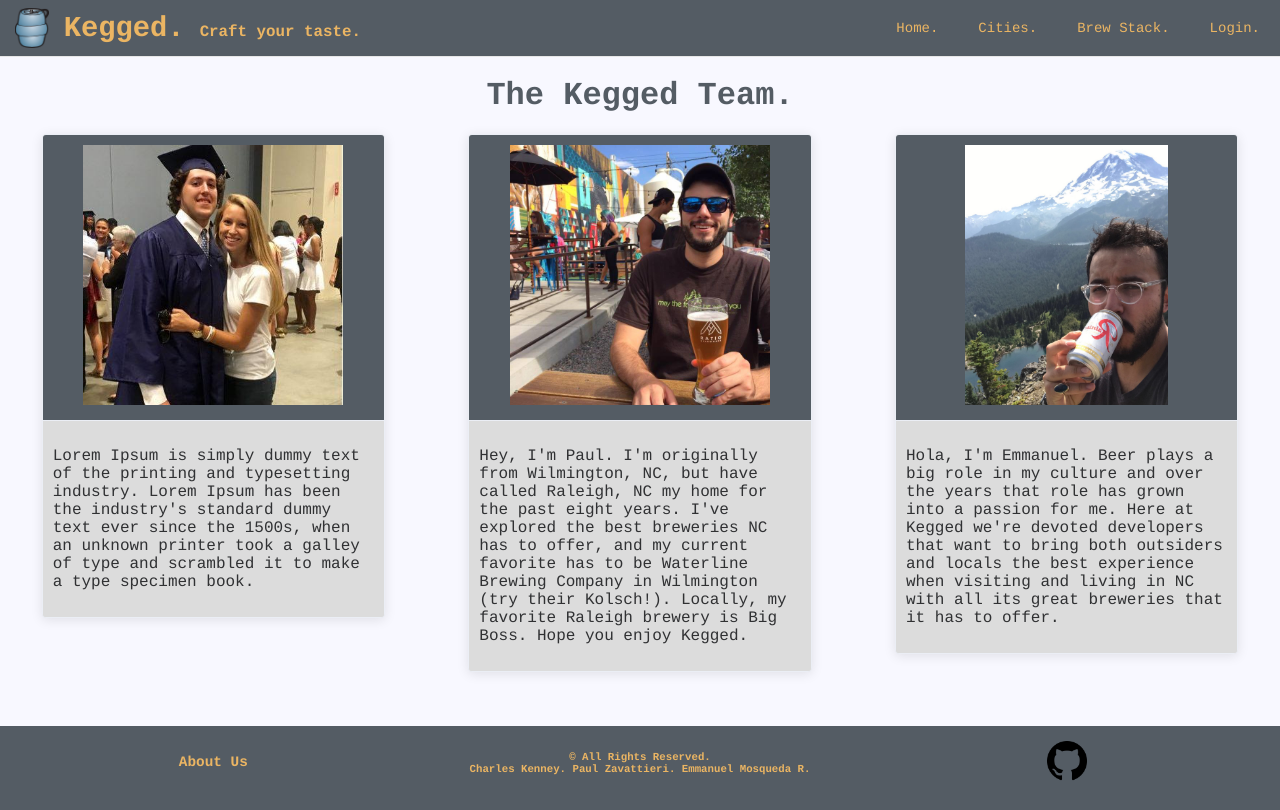
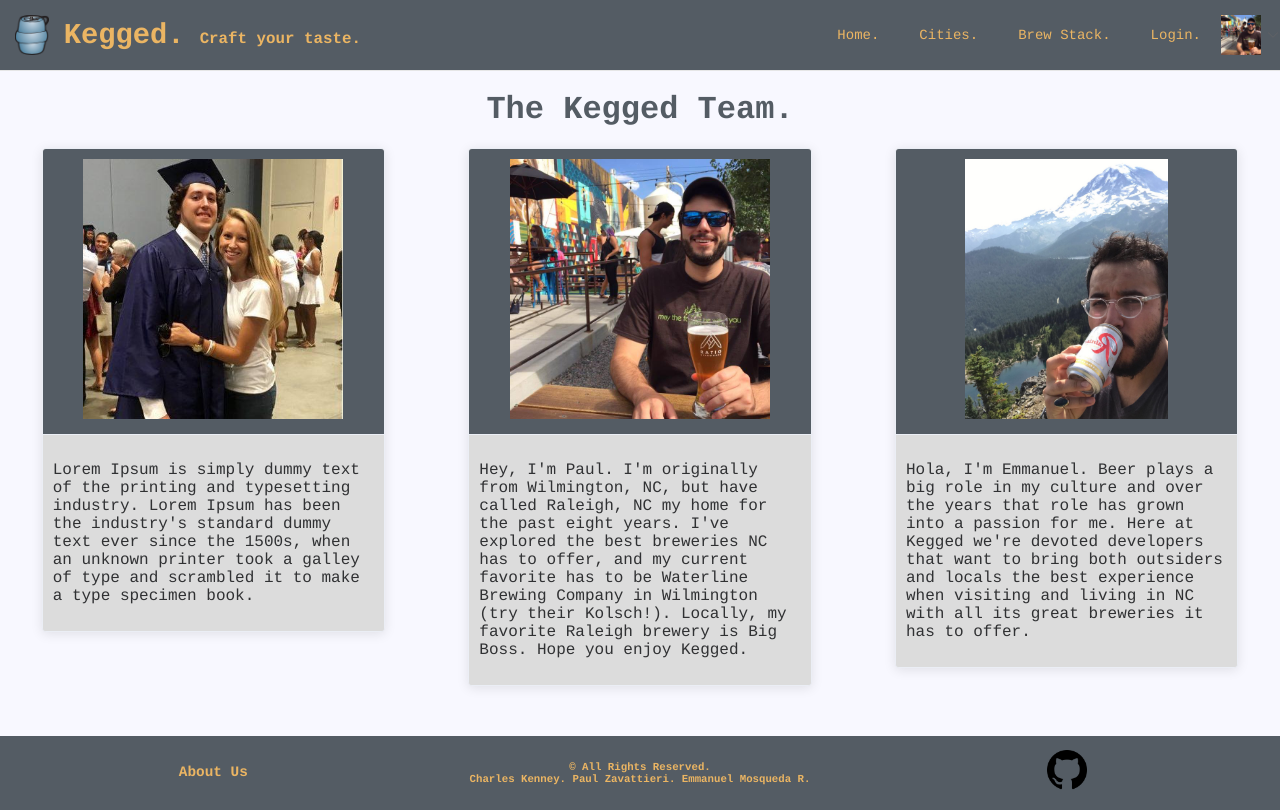
Before and after one commit to kegged/client, a Nuxt app: page /about-us in a window 1280 px wide. Built offline with nearby package versions, Linux system fonts and the light colour scheme.

Commit message:
Logout dropdown added

```diff
--- a/components/Header.vue
+++ b/components/Header.vue
@@ -24,12 +24,24 @@
             {{ item.label }}
           </el-menu-item>
         </template>
+        <!-- Logout -->
+        <el-dropdown size="small">
+              <span class="drop-down-logout">
+                 <img src="/paul-z2.jpeg" class="profile-header-img"/> <i class="el-icon-arrow-down el-icon--right"></i>
+              </span>
+                <el-dropdown-menu slot="dropdown" class="dropdown">
+                  <el-dropdown-item class="logout-links" id="logout">Logout</el-dropdown-item>
+                </el-dropdown-menu>
+            </el-dropdown>
+        <!-- Logout end -->
       </div>
   </el-menu>
 </template>
 
 <script>
-import { mapGetters } from 'vuex'
+import { mapGetters, mapActions } from 'vuex'
+
+import { LOGOUT } from '@/store/types/actions'
 
 export default {
   data () {
@@ -41,10 +53,14 @@ export default {
       ]
     }
   },
+  methods: {
+    ...mapActions({ logout: LOGOUT })
+  },
   computed: {
     ...mapGetters(['isAuthenticated']),
     navItems() {
       return this.isAuthenticated ?
+        // [ ...this.baseNavItems, { label: 'Signout.', route: '/signout'} ]
         [ ...this.baseNavItems, { label: 'Profile.', route: '/profile' } ] :
         [ ...this.baseNavItems, { label: 'Login.', route: '/login' } ]
     }
@@ -58,6 +74,7 @@ export default {
   width: 100;
   align-items: center;
   font-size: 0.9em;
+  height: 70px;
 }
 
 .header-title {
@@ -95,7 +112,32 @@ export default {
   margin-left: auto;
   display: flex;
 }
-
+/* sign out */
+.drop-down-logout{
+  background-color: transparent;
+  display: flex;
+  align-items: center;
+  justify-content: center;
+  height: 100%;
+  cursor: pointer;
+}
+.dropdown{
+  background-color: #545c64;
+  border: 2px solid #ebb563;
+}
+.profile-header-img{
+  height: 40px;
+  width: 40px;
+}
+.logout-links{
+  height: 40px;
+  width: 70px;
+  color:#ebb563;
+}
+#logout{
+  font-weight: bold;
+}
+/* Sign-out end */
 .nav-items, .header-title, .header-img, .header-span {
   outline: none !important;
 }
--- a/pages/about-us.vue
+++ b/pages/about-us.vue
@@ -38,7 +38,7 @@
           <div class="card-body">
             <p>Hola, I'm Emmanuel. Beer plays a big role in my culture and over the years that role has grown into a passion for me.
             Here at Kegged we're devoted developers that want to bring both outsiders and locals the best experience when visiting and living in
-            NC with all its great breweries that it has to offer.</p>
+            NC with all its great breweries it has to offer.</p>
           </div>
         </el-card>
       </el-col>
@@ -50,24 +50,20 @@
 .about-header-root {
   margin: 0px 0px 20px 0px !important;
 }
-
 .about-us-title {
   color: #545c64;
   font-weight: bolder;
   margin: 0px;
 }
-
 .profile-card-root {
   display: flex;
   justify-content: center;
   margin-bottom: 30px;
 }
-
 .profile-card {
   width: 80%;
   background-color: #DCDCDC;
 }
-
 .el-card__header {
   display: flex;
   justify-content: center;
@@ -76,12 +72,10 @@
   font-weight: bolder;
   background-color: #545c64;
 }
-
 .el-card__body {
   background-color: #DCDCDC;
   padding: 10px;
 }
-
 .about-us-image {
   max-height: 260px;
   max-width: 100%;
--- a/pages/index.vue
+++ b/pages/index.vue
@@ -3,7 +3,7 @@
 <!-- welcome messages -->
   <div center class="welcome-root">
     <h1 class="welcome-message">Welcome to Kegged.</h1>
-    <h3 class="welcome-message">We like North Carolina beer.</h3>
+    <h3 class="welcome-message">We like North Carolina's beer.</h3>
     <h3 class="welcome-message">We hope you do too.</h3>
     <!-- link to explore cities -->
     <nuxt-link to="/cities">
```
Also changed, not shown: 1 other file (tests, documents, lock files or other folders).
